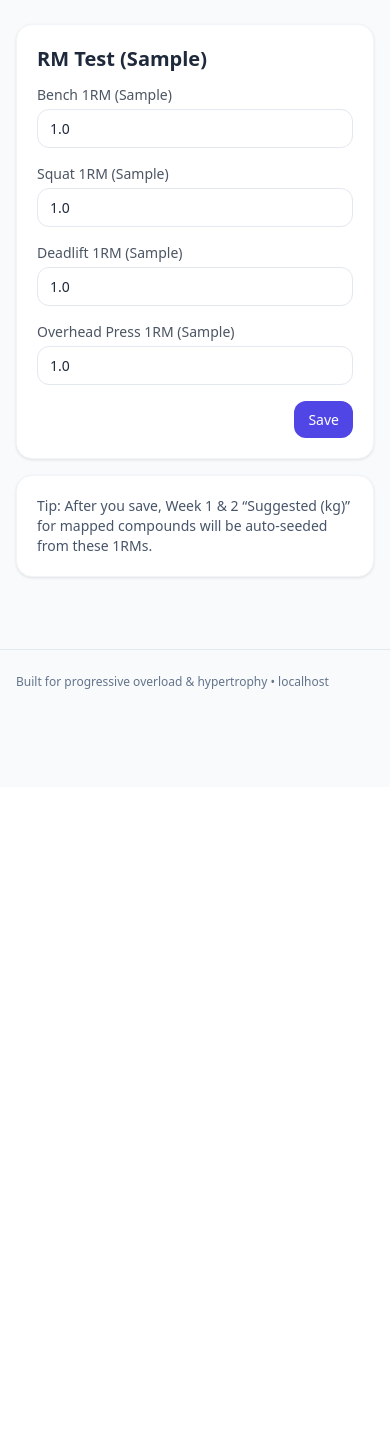
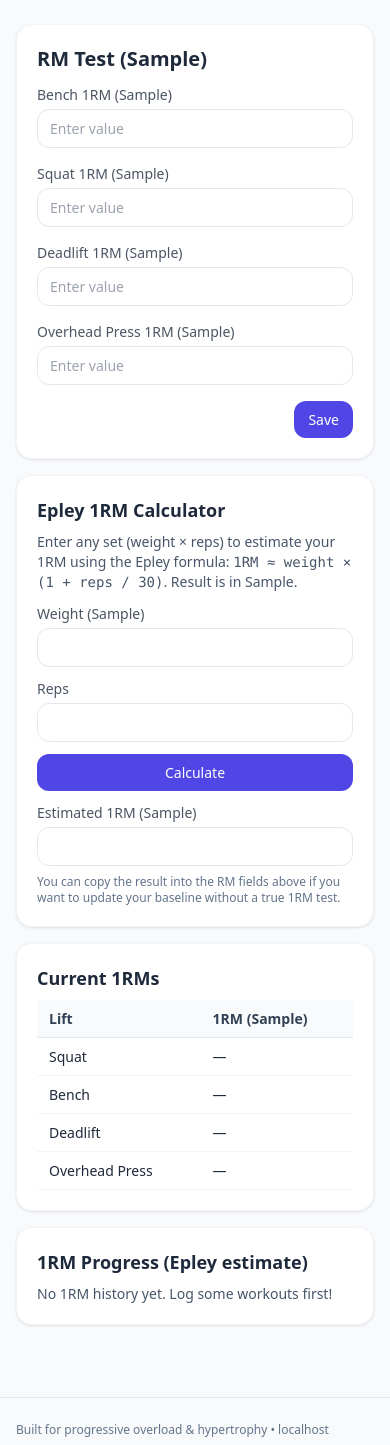
Before and after one commit to kevin989/hypertrophy-tracker, a Flask app: page /rm-test in a window 390 px wide. Shown: the part 57-1502 px from the top of the page. Before the commit the page ends 746 px from the top, so only its background shows below. Run offline with Flask 3, Linux system fonts and the light colour scheme; tables that the repository leaves empty hold one stand-in row (values such as "Sample post"); some libraries are stand-ins or nearby versions.

Commit message:
Add Epley calculator and 1RM tracker

```diff
--- a/app.py
+++ b/app.py
@@ -46,16 +46,11 @@ def healthz():
 def rm_test_health():
     ensure_db()
     with Session(engine) as s:
-        st = s.get(Settings, 1)
-        if st is None:
-            return {"ok": False, "reason": "Settings row missing"}, 200
+        st = get_or_create_state(s)
         return {
             "ok": True,
             "units": st.units,
-            "bench_kg": st.bench,
-            "squat_kg": st.squat,
-            "deadlift_kg": st.deadlift,
-            "ohp_kg": st.ohp,
+            "rms": st.rms,
         }, 200
 
 app.secret_key = os.environ.get("FLASK_SECRET", "dev-secret")
@@ -72,7 +67,7 @@ def _round_kg_to_2p5(x: float) -> float:
 def seed_from_rms_for_row(row, st, week: int, rm_map: dict):
     """
     If this exercise maps to an RM and week is 1 or 2,
-    seed row.load_last from st.<rm> * pct (rounded) IF it's empty.
+    seed row.load_last from st.rms[rm_key] * pct (rounded) IF it's empty.
     """
     if row.load_last not in (None, 0) and row.load_last is not None:
         return  # already seeded / logged
@@ -84,7 +79,8 @@ def seed_from_rms_for_row(row, st, week: int, rm_map: dict):
     if not rm_key:
         return  # no RM mapping for this exercise (e.g., accessories)
 
-    one_rm = getattr(st, rm_key, None)
+    rms = st.rms or {}
+    one_rm = rms.get(rm_key)
     if not one_rm:
         return  # user hasn't set this RM yet
 
@@ -149,6 +145,54 @@ def update_1rms_from_rows(settings_obj, log_rows):
             setattr(settings_obj, key, best_est[key])
 
     return pr_list
+
+LIFT_LABELS = {
+    "bench": "Bench",
+    "squat": "Squat",
+    "deadlift": "Deadlift",
+    "ohp": "Overhead Press",
+}
+
+def build_1rm_progress(s: Session, st: State):
+    """
+    Build an estimated 1RM history per week per lift using Epley
+    based on your logged sets in Log.
+    Returns a list of dicts: {week, lift, value}.
+    """
+    # All rows for exercises that map to an RM key
+    rows = s.scalars(
+        select(Log).where(Log.exercise.in_(list(ESTIMATED_RM_MAP.keys())))
+    ).all()
+
+    best = {}  # (rm_key, week) -> best estimated 1RM in kg
+
+    for r in rows:
+        rm_key = ESTIMATED_RM_MAP.get(r.exercise)
+        if not rm_key:
+            continue
+
+        reps = max((r.s1 or 0), (r.s2 or 0), (r.s3 or 0))
+        if not reps or not r.load_last:
+            continue
+
+        est_kg = epley_1rm(r.load_last, reps)
+        key = (rm_key, r.week)
+        if est_kg > best.get(key, 0.0):
+            best[key] = est_kg
+
+    # Convert to display units and sort by week
+    out = []
+    for (rm_key, week), est_kg in sorted(best.items(), key=lambda x: (x[0][1], x[0][0])):
+        if st.units == "lb":
+            val = round(est_kg * 2.20462262185, 1)
+        else:
+            val = round(est_kg, 1)
+        out.append({
+            "week": week,
+            "lift": LIFT_LABELS.get(rm_key, rm_key.title()),
+            "value": val,
+        })
+    return out
 
 def require_login(f):
     @wraps(f)
@@ -304,48 +348,35 @@ def history_day(y, m, d):
 @require_login
 def rm_test():
     """
-    Robust RM Test page:
-    - Creates a Settings row if missing.
-    - Stores bench/squat/deadlift/ohp in kg.
-    - On GET, shows current values in user's units (kg/lb).
-    - On POST, saves values and re-seeds week 1 & 2 suggested loads.
+    RM Test page:
+    - Uses State.rms to store bench/squat/deadlift/ohp in kg.
+    - On GET, shows current values in a side table.
+    - On POST, updates rms and (optionally) allows Week 1 & 2 seeding.
     """
     ensure_db()
     with Session(engine) as s:
-        # ---- get or create Settings row safely (no external helpers) ----
-        st = s.get(Settings, 1)
-        if st is None:
-            st = Settings(
-                id=1,
-                units="kg",          # default to kg
-                bench=None,
-                squat=None,
-                deadlift=None,
-                ohp=None,
-            )
-            s.add(st)
-            s.commit()
-
-        # convenience converters based on current units
-        def to_display(x):
-            if x is None:
-                return ""
-            return round(x * 2.20462262185, 2) if st.units == "lb" else round(x, 2)
+        st = get_or_create_state(s)  # holds units + rms JSON
 
         def to_kg(x):
             if x is None:
                 return None
             return x if st.units == "kg" else x / 2.20462262185
 
+        def disp_rm(key: str):
+            rms = st.rms or {}
+            v = rms.get(key)
+            if v is None:
+                return ""
+            return round(v * 2.20462262185, 2) if st.units == "lb" else round(v, 2)
+
         if request.method == "POST":
-            # parse numeric inputs in user units (kg or lb)
             def p(name):
                 v = request.form.get(name)
                 if v in (None, ""):
                     return None
                 try:
                     return float(v)
-                except Exception:
+                except:
                     return None
 
             bench_in = p("bench_rm")
@@ -353,33 +384,35 @@ def rm_test():
             dead_in  = p("deadlift_rm")
             ohp_in   = p("ohp_rm")
 
-            # store as kg (only overwrite if user supplied a value)
-            if bench_in is not None:   st.bench    = to_kg(bench_in)
-            if squat_in is not None:   st.squat    = to_kg(squat_in)
-            if dead_in  is not None:   st.deadlift = to_kg(dead_in)
-            if ohp_in   is not None:   st.ohp      = to_kg(ohp_in)
+            rms = st.rms or {}
+            if bench_in is not None:   rms["bench"]    = to_kg(bench_in)
+            if squat_in is not None:   rms["squat"]    = to_kg(squat_in)
+            if dead_in  is not None:   rms["deadlift"] = to_kg(dead_in)
+            if ohp_in   is not None:   rms["ohp"]      = to_kg(ohp_in)
 
+            st.rms = rms
             s.commit()
 
-            # try to ensure weeks 1 & 2 exist and have suggested loads seeded
+            # Optionally reseed week 1 & 2 suggestions based on new rms
             try:
                 init_week_rows(1, s)
                 init_week_rows(2, s)
                 s.commit()
             except Exception:
-                # don't fail the page if seeding hiccups; you can still go to /week/1
                 pass
 
             flash("1RM values saved.", "success")
-            return redirect(url_for("week_view", week=1))
+            return redirect(url_for("rm_test"))
 
-        # GET: render with current values (in the user's units)
+        # GET: current display values + progress table
+        progress_rows = build_1rm_progress(s, st)
         ctx = {
             "units": st.units or "kg",
-            "bench_disp": to_display(st.bench),
-            "squat_disp": to_display(st.squat),
-            "deadlift_disp": to_display(st.deadlift),
-            "ohp_disp": to_display(st.ohp),
+            "bench_disp": disp_rm("bench"),
+            "squat_disp": disp_rm("squat"),
+            "deadlift_disp": disp_rm("deadlift"),
+            "ohp_disp": disp_rm("ohp"),
+            "progress": progress_rows,
         }
         return render_template("rm_test.html", **ctx)
 
--- a/templates/rm_test.html
+++ b/templates/rm_test.html
@@ -1,36 +1,31 @@
 {% extends "base.html" %}
 {% block content %}
 
+<div class="grid grid-cols-1 md:grid-cols-3 gap-4">
+  <!-- Left: RM form + Epley calculator -->
+  <div class="md:col-span-2">
     <div class="card">
       <h2 class="text-xl font-semibold mb-3">RM Test ({{ units|default('kg') }})</h2>
 
       <form method="post" class="grid grid-cols-1 md:grid-cols-2 gap-4">
         <div>
           <label class="block text-sm text-gray-600 mb-1">Bench 1RM ({{ units }})</label>
-      <input class="input w-full" type="number" step="0.5" name="bench_rm"
-             value="{{ bench_disp|default('') }}"
-             placeholder="{{ bench_disp|default('e.g., 100') }}">
+          <input class="input w-full" type="number" step="0.5" name="bench_rm" placeholder="Enter value">
         </div>
 
         <div>
           <label class="block text-sm text-gray-600 mb-1">Squat 1RM ({{ units }})</label>
-      <input class="input w-full" type="number" step="0.5" name="squat_rm"
-             value="{{ squat_disp|default('') }}"
-             placeholder="{{ squat_disp|default('e.g., 140') }}">
+          <input class="input w-full" type="number" step="0.5" name="squat_rm" placeholder="Enter value">
         </div>
 
         <div>
           <label class="block text-sm text-gray-600 mb-1">Deadlift 1RM ({{ units }})</label>
-      <input class="input w-full" type="number" step="0.5" name="deadlift_rm"
-             value="{{ deadlift_disp|default('') }}"
-             placeholder="{{ deadlift_disp|default('e.g., 180') }}">
+          <input class="input w-full" type="number" step="0.5" name="deadlift_rm" placeholder="Enter value">
         </div>
 
         <div>
           <label class="block text-sm text-gray-600 mb-1">Overhead Press 1RM ({{ units }})</label>
-      <input class="input w-full" type="number" step="0.5" name="ohp_rm"
-             value="{{ ohp_disp|default('') }}"
-             placeholder="{{ ohp_disp|default('e.g., 60') }}">
+          <input class="input w-full" type="number" step="0.5" name="ohp_rm" placeholder="Enter value">
         </div>
 
         <div class="md:col-span-2 flex items-center justify-end">
@@ -39,10 +34,101 @@
       </form>
     </div>
 
+    <!-- Epley 1RM Calculator -->
     <div class="card mt-4">
-  <p class="text-sm text-slate-600">
-    Tip: After you save, Week 1 & 2 “Suggested (kg)” for mapped compounds will be auto-seeded from these 1RMs.
+      <h3 class="text-lg font-semibold mb-2">Epley 1RM Calculator</h3>
+      <p class="text-sm text-slate-600 mb-3">
+        Enter any set (weight &times; reps) to estimate your 1RM using the Epley formula:
+        <code>1RM ≈ weight × (1 + reps / 30)</code>. Result is in {{ units }}.
+      </p>
+      <div class="grid grid-cols-1 md:grid-cols-4 gap-3 items-end">
+        <div>
+          <label class="block text-sm text-gray-600 mb-1">Weight ({{ units }})</label>
+          <input id="epley-weight" class="input w-full" type="number" step="0.5">
+        </div>
+        <div>
+          <label class="block text-sm text-gray-600 mb-1">Reps</label>
+          <input id="epley-reps" class="input w-full" type="number" step="1" min="1">
+        </div>
+        <div class="flex items-center">
+          <button id="epley-calc-btn" type="button" class="btn w-full">Calculate</button>
+        </div>
+        <div>
+          <label class="block text-sm text-gray-600 mb-1">Estimated 1RM ({{ units }})</label>
+          <input id="epley-output" class="input w-full" type="text" readonly>
+        </div>
+      </div>
+      <p class="text-xs text-slate-500 mt-2">
+        You can copy the result into the RM fields above if you want to update your baseline without a true 1RM test.
       </p>
     </div>
+  </div>
+
+  <!-- Right: Current 1RMs + Progress table -->
+  <div>
+    <div class="card">
+      <h3 class="text-lg font-semibold mb-2">Current 1RMs</h3>
+      <table class="table">
+        <thead>
+          <tr><th>Lift</th><th>1RM ({{ units }})</th></tr>
+        </thead>
+        <tbody>
+          <tr><td>Squat</td><td>{{ squat_disp if squat_disp != '' else '—' }}</td></tr>
+          <tr><td>Bench</td><td>{{ bench_disp if bench_disp != '' else '—' }}</td></tr>
+          <tr><td>Deadlift</td><td>{{ deadlift_disp if deadlift_disp != '' else '—' }}</td></tr>
+          <tr><td>Overhead Press</td><td>{{ ohp_disp if ohp_disp != '' else '—' }}</td></tr>
+        </tbody>
+      </table>
+    </div>
+
+      <div class="card mt-4">
+        <h3 class="text-lg font-semibold mb-2">1RM Progress (Epley estimate)</h3>
+        {% if progress and progress|length > 0 %}
+          <table class="table">
+            <thead>
+              <tr>
+                <th>Week</th>
+                <th>Lift</th>
+                <th>Est. 1RM ({{ units }})</th>
+              </tr>
+            </thead>
+            <tbody>
+              {% for row in progress %}
+                <tr>
+                  <td>{{ row.week }}</td>
+                  <td>{{ row.lift }}</td>
+                  <td>{{ row.value }}</td>
+                </tr>
+              {% endfor %}
+            </tbody>
+          </table>
+        {% else %}
+          <p class="text-sm text-slate-600">No 1RM history yet. Log some workouts first!</p>
+        {% endif %}
+      </div>
+  </div>
+</div>
+
+<script>
+document.addEventListener('DOMContentLoaded', function(){
+  const btn = document.getElementById('epley-calc-btn');
+  const wInput = document.getElementById('epley-weight');
+  const rInput = document.getElementById('epley-reps');
+  const out = document.getElementById('epley-output');
+
+  if(btn){
+    btn.addEventListener('click', function(){
+      const w = parseFloat(wInput.value);
+      const r = parseInt(rInput.value, 10);
+      if(!w || w <= 0 || !r || r < 1){
+        out.value = "Enter valid weight & reps";
+        return;
+      }
+      const est = w * (1 + r / 30);
+      out.value = est.toFixed(1);
+    });
+  }
+});
+</script>
 
 {% endblock %}
```
Lines whose indentation alone changed are shown as unchanged.
